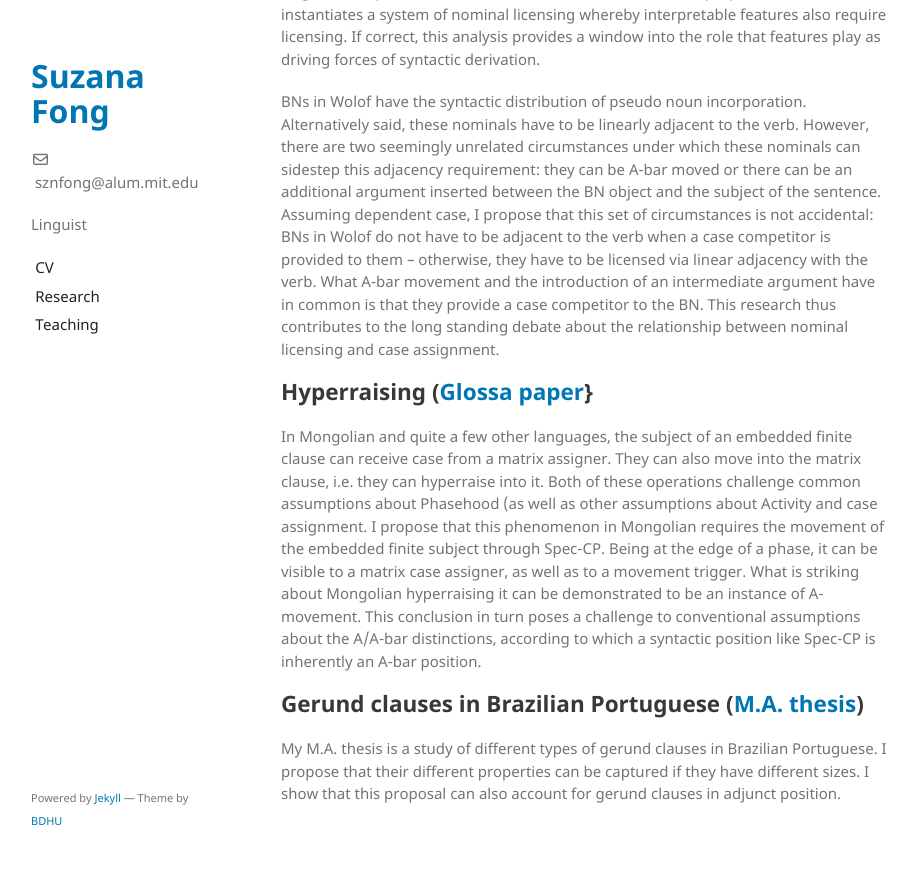
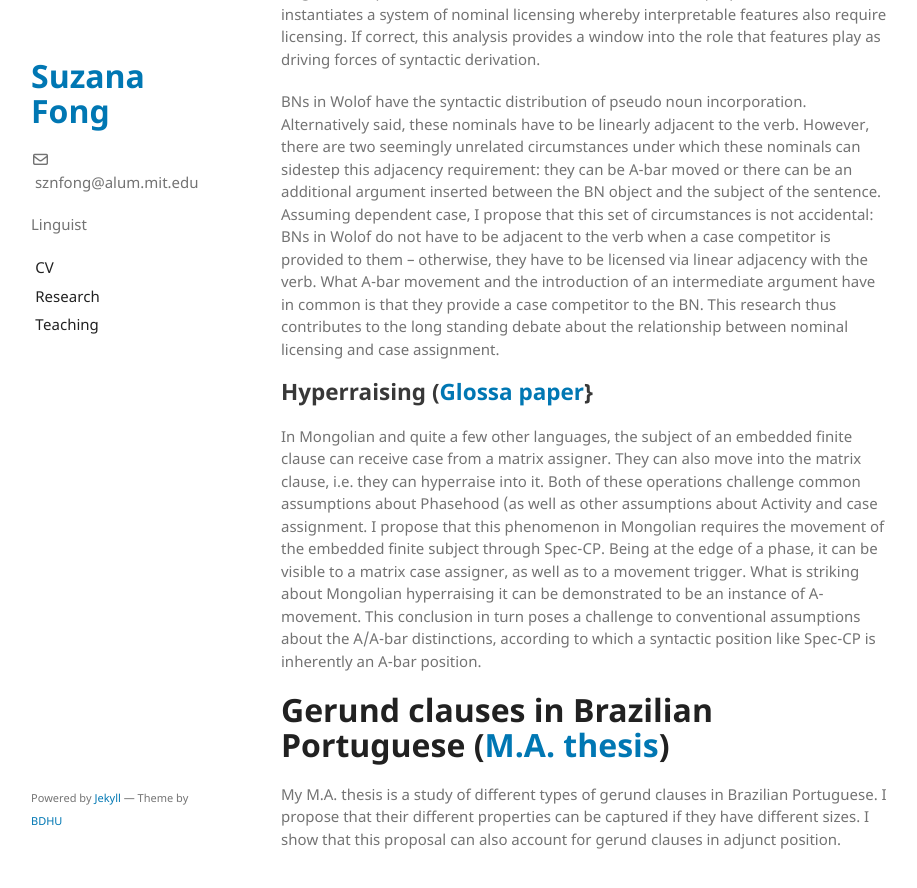
Before and after one commit to sznfng/sznfng.github.io, a Jekyll site: the page built from research.md, in a window 1280 px wide and 900 px high, scrolled down 990 px. Shown: the top 888 px of the window, without its empty margins (179-1096 px from the left). Built offline with Jekyll 4.4.1, drawn with Linux system fonts in a browser that asks for light colours; before the commit the page ends 1845 px from its top, so only the background shows below that.

```diff
--- a/research.md
+++ b/research.md
@@ -23,6 +23,6 @@ BNs in Wolof have the syntactic distribution of pseudo noun incorporation. Alter
 
 In Mongolian and quite a few other languages, the subject of an embedded finite clause can receive case from a matrix assigner. They can also move into the matrix clause, i.e. they can hyperraise into it. Both of these operations challenge common assumptions about Phasehood (as well as other assumptions about Activity and case assignment. I propose that this phenomenon in Mongolian requires the movement of the embedded finite subject through Spec-CP. Being at the edge of a phase, it can be visible to a matrix case assigner, as well as to a movement trigger. What is striking about Mongolian hyperraising it can be demonstrated to be an instance of A-movement. This conclusion in turn poses a challenge to conventional assumptions about the A/A-bar distinctions, according to which a syntactic position like Spec-CP is inherently an A-bar position.
 
-## Gerund clauses in Brazilian Portuguese ([M.A. thesis](https://ling.auf.net/lingbuzz/002715))
+# Gerund clauses in Brazilian Portuguese ([M.A. thesis](https://ling.auf.net/lingbuzz/002715))
 
 My M.A. thesis is a study of different types of gerund clauses in Brazilian Portuguese. I propose that their different properties can be captured if they have different sizes. I show that this proposal can also account for gerund clauses in adjunct position.
```
